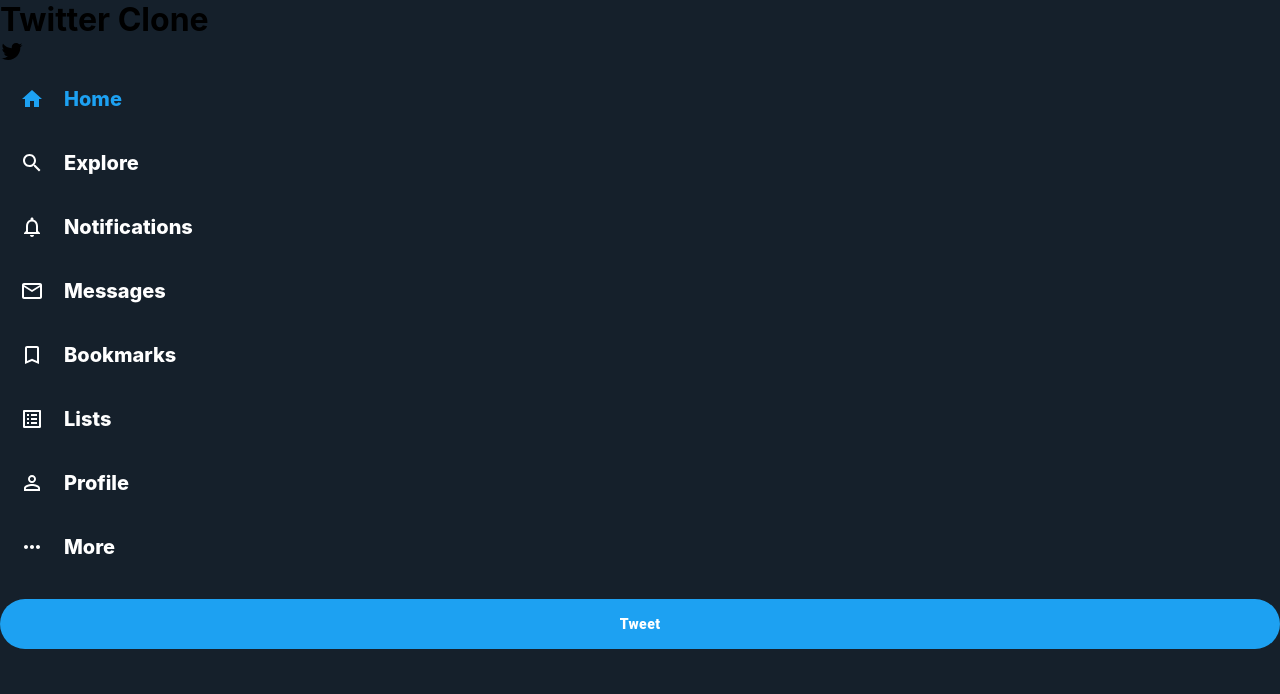
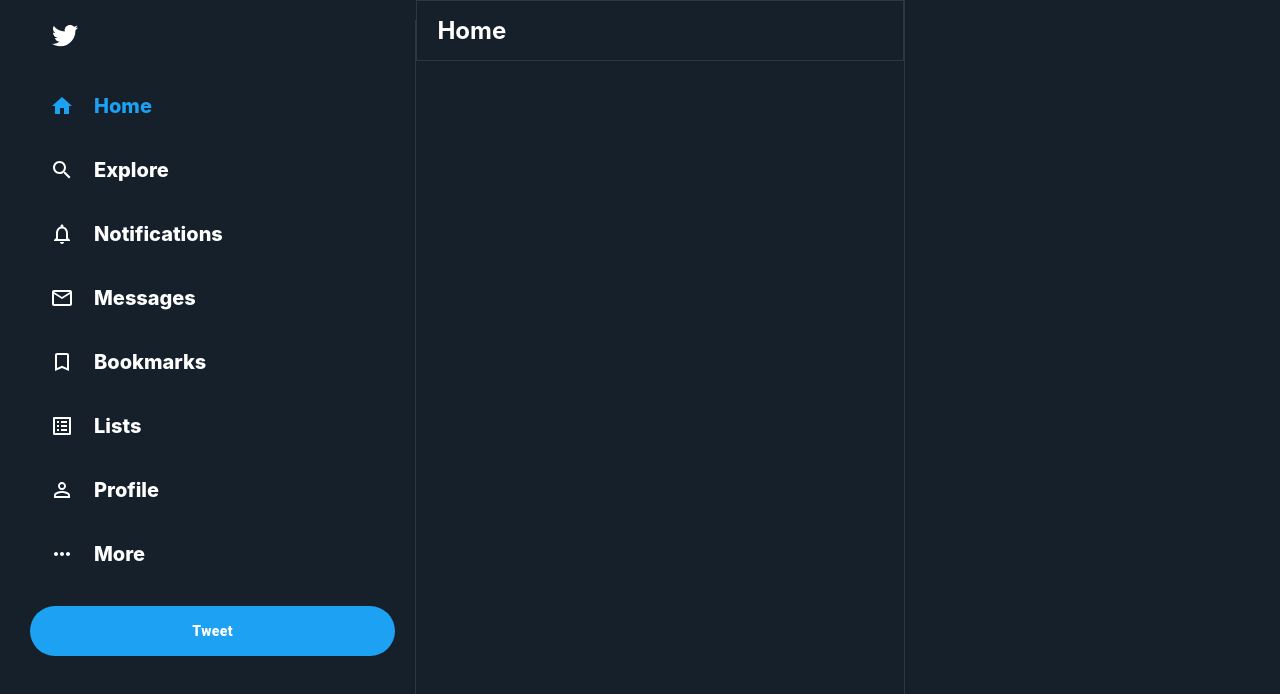
Before and after one commit to kwesihackman/React-Twitter-Clone, a React (Create React App) app: page / in a window 1280 px wide. Shown: the top 694 px of the page. Built offline with nearby package versions, Linux system fonts and the light colour scheme.

Commit message:
finished the feed layout and scroll styling

```diff
--- a/src/App.css
+++ b/src/App.css
@@ -4,4 +4,14 @@
   --twitter-background: #15202b;
   --twitter-light-gray: #f5f8fa;
   background-color: var(--twitter-background);
+  color: white;
 }
+
+.app {
+  display: flex;
+  height: 100vh;
+  max-width: 1300px;
+  margin-left: auto;
+  margin-right: auto;
+  padding: 0 10px;
+}
--- a/src/App.tsx
+++ b/src/App.tsx
@@ -1,12 +1,15 @@
 import React from "react";
 import "./App.css";
 import Sidebar from "./components/sidebar/Sidebar";
+import { Feed } from "./components/feed/Feed";
+import Widget from "./components/widgets/Widget";
 
 function App() {
   return (
     <div className="app">
-      <h1>Twitter Clone</h1>
       <Sidebar />
+      <Feed />
+      <Widget />
     </div>
   );
 }
--- /dev/null
+++ b/src/components/feed/Feed.tsx
@@ -0,0 +1,17 @@
+import React from "react";
+import "./feed.css";
+
+interface Props {}
+
+export const Feed = (props: Props) => {
+  return (
+    <div className="feed">
+      <div className="feed__header">
+        <h2>Home</h2>
+      </div>
+
+      {/* tweetbox */}
+      {/* feedlist */}
+    </div>
+  );
+};
--- /dev/null
+++ b/src/components/feed/feed.css
@@ -0,0 +1,20 @@
+.feed {
+  flex: 0.4;
+  border-right: 1px solid rgba(255, 255, 255, 0.1);
+  min-width: fit-content;
+  overflow-y: scroll;
+  scrollbar-width: none;
+  -ms-overflow-style: none;
+}
+
+.feed__header {
+  position: sticky;
+  top: 0;
+  z-index: 99;
+  border: 1px solid rgba(255, 255, 255, 0.1);
+  padding: 15px 20px;
+}
+
+.feed::-webkit-scrollbar {
+  display: none;
+}
--- a/src/components/sidebar/Sidebar.tsx
+++ b/src/components/sidebar/Sidebar.tsx
@@ -16,8 +16,8 @@
 
 const Sidebar = (props: Props) => {
   return (
-    <div>
-      <TwitterIcon />
+    <div className="sidebar">
+      <TwitterIcon className="sidebar__twitter_icon" />
       <SideOption active={true} text="Home" Icon={HomeIcon} />
       <SideOption active={false} text="Explore" Icon={SearchIcon} />
       <SideOption
--- a/src/components/sidebar/sidebar.css
+++ b/src/components/sidebar/sidebar.css
@@ -9,3 +9,17 @@
   margin-top: 20px !important;
   z-index: 999 !important;
 }
+.sidebar {
+  border-right: 1px solid rgba(255, 255, 255, 0.1);
+  flex: 0.3;
+  min-width: 250px;
+  margin-top: 20px;
+  padding-left: 20px;
+  padding-right: 20px;
+}
+
+.sidebar__twitter_icon {
+  font-size: 30px !important;
+  margin-left: 20px;
+  margin-bottom: 20px;
+}
--- /dev/null
+++ b/src/components/widgets/Widget.tsx
@@ -0,0 +1,9 @@
+import React from "react";
+import "./widget.css";
+interface Props {}
+
+const Widget = (props: Props) => {
+  return <div></div>;
+};
+
+export default Widget;
```
Also changed, not shown: src/components/widgets/widget.css (added).
